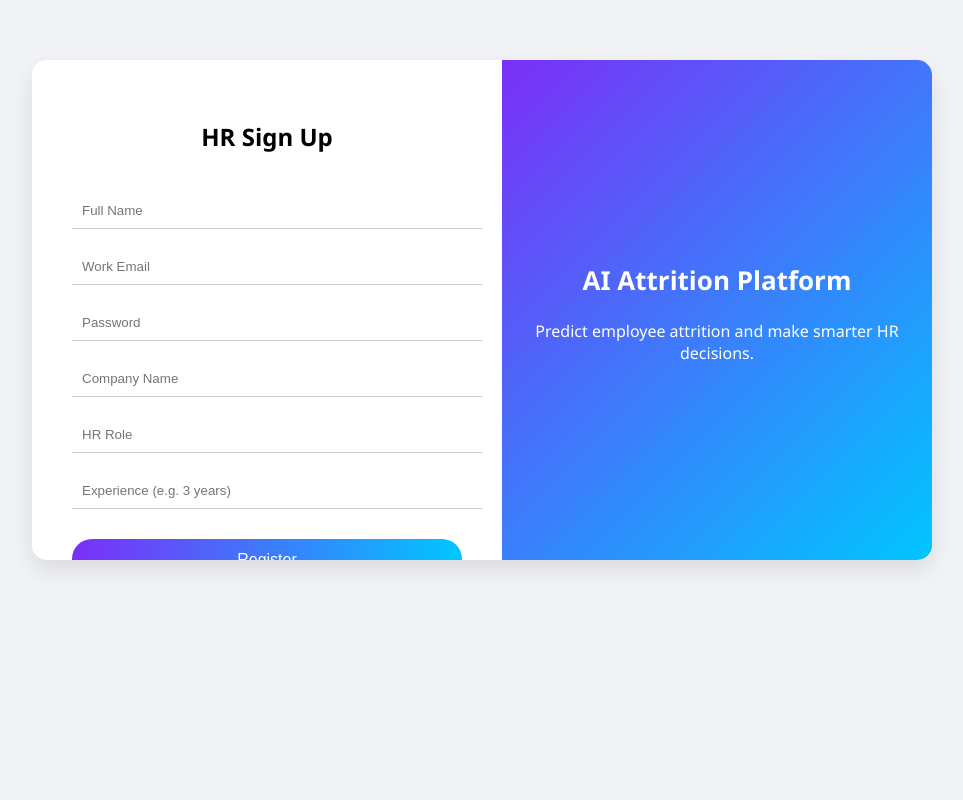
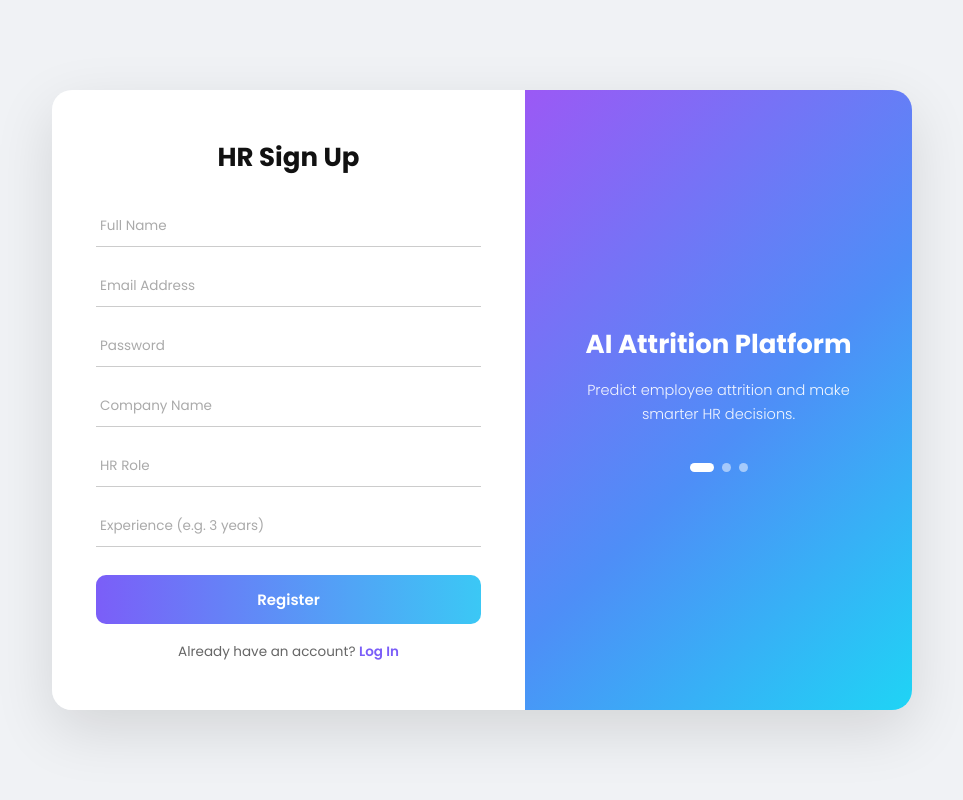
Before and after one commit to maheshwariakshat34/ai-employee-attrition-prediction, a Flask app: page /signup in a window 1280 px wide. Shown: the whole page, without its empty margins (158-1121 px from the left). Run offline with Flask 3, Linux system fonts and the light colour scheme; parts of the project's set-up code (start-up, migrations or seed data) failed here and were passed over.

Commit message:
Add signup page

```diff
--- a/templates/signup.html
+++ b/templates/signup.html
@@ -1,126 +1,282 @@
 <!DOCTYPE html>
-<html>
+<html lang="en">
 <head>
-    <title>HR Platform Signup</title>
+    <meta charset="UTF-8">
+    <meta name="viewport" content="width=device-width, initial-scale=1.0">
+    <title>HR Sign Up</title>
+
+    <!-- Google Font - clean and readable -->
+    <link href="https://fonts.googleapis.com/css2?family=Poppins:wght@300;400;500;600;700&display=swap" rel="stylesheet">
 
     <style>
-        body {
+        /* ── Reset and base ── */
+        * {
             margin: 0;
-            font-family: 'Segoe UI', sans-serif;
-            background: #f2f3f7;
+            padding: 0;
+            box-sizing: border-box;
         }
 
-        .container {
+        body {
+            font-family: 'Poppins', sans-serif;
+            background-color: #f0f2f5;
+            min-height: 100vh;
             display: flex;
-            width: 900px;
-            height: 500px;
-            margin: 60px auto;
-            border-radius: 15px;
-            overflow: hidden;
-            box-shadow: 0 10px 25px rgba(0,0,0,0.1);
+            align-items: center;
+            justify-content: center;
         }
 
-        /* LEFT FORM */
-        .left {
-            width: 50%;
-            background: white;
-            padding: 40px;
+        /* ── Main card wrapper ── */
+        .card {
+            display: flex;
+            width: 860px;
+            min-height: 580px;
+            border-radius: 20px;
+            overflow: hidden;
+            box-shadow: 0 20px 60px rgba(0, 0, 0, 0.12);
         }
 
-        .left h2 {
-            text-align: center;
-            margin-bottom: 30px;
+        /* ── Left side - the form ── */
+        .form-side {
+            background: #ffffff;
+            width: 55%;
+            padding: 48px 44px;
+            display: flex;
+            flex-direction: column;
+            justify-content: center;
         }
 
-        input {
+        .form-side h2 {
+            font-size: 26px;
+            font-weight: 700;
+            color: #111;
+            margin-bottom: 28px;
+            text-align: center;
+        }
+
+        /* ── Input fields ── */
+        .input-group {
+            margin-bottom: 18px;
+        }
+
+        .input-group input {
             width: 100%;
             border: none;
-            border-bottom: 1px solid #ccc;
-            padding: 10px;
-            margin: 10px 0;
+            border-bottom: 1.5px solid #ccc;
+            padding: 10px 4px;
+            font-size: 14px;
+            font-family: 'Poppins', sans-serif;
+            color: #333;
+            background: transparent;
             outline: none;
+            transition: border-color 0.3s;
         }
 
-        button {
-            width: 100%;
-            padding: 12px;
-            margin-top: 20px;
-            border: none;
-            border-radius: 20px;
-            background: linear-gradient(to right, #7b2ff7, #00c6ff);
-            color: white;
-            font-size: 16px;
-            cursor: pointer;
+        /* highlight input when user clicks on it */
+        .input-group input:focus {
+            border-bottom-color: #7b5ef8;
         }
 
+        .input-group input::placeholder {
+            color: #aaa;
+            font-size: 13.5px;
+        }
+
+        /* ── Register button ── */
+        .btn-register {
+            width: 100%;
+            padding: 13px;
+            margin-top: 10px;
+            border: none;
+            border-radius: 10px;
+            background: linear-gradient(to right, #7b5ef8, #3bc8f5);
+            color: white;
+            font-size: 15px;
+            font-weight: 600;
+            font-family: 'Poppins', sans-serif;
+            cursor: pointer;
+            transition: opacity 0.2s;
+        }
+
+        .btn-register:hover {
+            opacity: 0.88;
+        }
+
+        /* ── Login link at the bottom ── */
         .login-link {
             text-align: center;
-            margin-top: 15px;
+            margin-top: 18px;
+            font-size: 13.5px;
+            color: #666;
         }
 
-        /* RIGHT SIDE DESIGN */
-        .right {
-            width: 50%;
-            background: linear-gradient(135deg, #7b2ff7, #00c6ff);
-            display: flex;
-            justify-content: center;
-            align-items: center;
-            color: white;
-            text-align: center;
-            padding: 20px;
+        .login-link a {
+            color: #7b5ef8;
+            font-weight: 600;
+            text-decoration: none;
         }
 
-        .right h2 {
-            font-size: 26px;
+        .login-link a:hover {
+            text-decoration: underline;
         }
 
-        .right p {
-            margin-top: 10px;
+        /* ── Error message box (shown if signup fails) ── */
+        .error-msg {
+            background: #fff0f0;
+            color: #e53e3e;
+            border: 1px solid #fca5a5;
+            border-radius: 8px;
+            padding: 10px 14px;
+            font-size: 13px;
+            margin-bottom: 16px;
+            display: none; /* hidden by default */
         }
 
+        /* ── Right side - the blue panel ── */
+        .info-side {
+            width: 45%;
+            background: linear-gradient(135deg, #9b59f5 0%, #4e8ef7 55%, #1fd4f5 100%);
+            display: flex;
+            flex-direction: column;
+            align-items: center;
+            justify-content: center;
+            padding: 48px 36px;
+            text-align: center;
+            color: white;
+        }
+
+        .info-side h1 {
+            font-size: 26px;
+            font-weight: 700;
+            margin-bottom: 16px;
+            line-height: 1.3;
+        }
+
+        .info-side p {
+            font-size: 14.5px;
+            font-weight: 300;
+            line-height: 1.7;
+            opacity: 0.92;
+        }
+
+        /* small decorative dots on right panel */
+        .dots {
+            display: flex;
+            gap: 8px;
+            margin-top: 36px;
+        }
+
+        .dots span {
+            width: 9px;
+            height: 9px;
+            border-radius: 50%;
+            background: rgba(255,255,255,0.5);
+        }
+
+        .dots span.active {
+            background: white;
+            width: 24px;
+            border-radius: 5px;
+        }
     </style>
 </head>
-
 <body>
 
-<div class="container">
+<div class="card">
 
-    <!-- LEFT FORM -->
-    <div class="left">
+    <!-- ── Left: Signup Form ── -->
+    <div class="form-side">
+
         <h2>HR Sign Up</h2>
 
-        <form method="POST" action="/signup">
+        <!-- Error message shown if something goes wrong -->
+        <div class="error-msg" id="errorMsg"></div>
 
-            <input type="text" name="username" placeholder="Full Name" required>
+        <!-- The form sends data to /signup using POST method (safe) -->
+        <form action="/signup" method="POST" id="signupForm">
 
-            <input type="email" name="email" placeholder="Work Email" required>
+            <div class="input-group">
+                <input type="text" name="username" placeholder="Full Name" required>
+            </div>
 
-            <input type="password" name="password" placeholder="Password" required>
+            <div class="input-group">
+                <input type="email" name="email" placeholder="Email Address" required>
+            </div>
 
-            <input type="text" name="company" placeholder="Company Name" required>
+            <div class="input-group">
+                <input type="password" name="password" placeholder="Password" required>
+            </div>
 
-            <input type="text" name="designation" placeholder="HR Role" required>
+            <div class="input-group">
+                <input type="text" name="company" placeholder="Company Name">
+            </div>
 
-            <input type="text" name="experience" placeholder="Experience (e.g. 3 years)" required>
+            <div class="input-group">
+                <input type="text" name="designation" placeholder="HR Role">
+            </div>
 
-            <button type="submit">Register</button>
+            <div class="input-group">
+                <input type="text" name="experience" placeholder="Experience (e.g. 3 years)">
+            </div>
+
+            <button type="submit" class="btn-register">Register</button>
 
         </form>
 
+        <!-- Login link for users who already have an account -->
         <div class="login-link">
-            Already a member? <a href="/login">Login</a>
+            Already have an account? <a href="/login">Log In</a>
         </div>
+
     </div>
 
-    <!-- RIGHT PANEL -->
-    <div class="right">
-        <div>
-            <h2>AI Attrition Platform</h2>
-            <p>Predict employee attrition and make smarter HR decisions.</p>
+    <!-- ── Right: Info Panel ── -->
+    <div class="info-side">
+
+        <h1>AI Attrition Platform</h1>
+        <p>Predict employee attrition and make smarter HR decisions.</p>
+
+        <!-- small decorative dots -->
+        <div class="dots">
+            <span class="active"></span>
+            <span></span>
+            <span></span>
         </div>
+
     </div>
 
 </div>
 
+<script>
+    // Show error message if Flask returns an error response
+    const form = document.getElementById("signupForm");
+
+    form.addEventListener("submit", async function(e) {
+        e.preventDefault(); // stop normal form submit
+
+        // Collect all form values
+        const formData = new FormData(form);
+
+        // Send form to /signup using fetch
+        const response = await fetch("/signup", {
+            method: "POST",
+            body: formData
+        });
+
+        // If signup worked, Flask will redirect — follow it
+        if (response.redirected) {
+            window.location.href = response.url;
+            return;
+        }
+
+        // If something went wrong, show the error message
+        if (!response.ok) {
+            const data = await response.json();
+            const errorBox = document.getElementById("errorMsg");
+            errorBox.style.display = "block";
+            errorBox.textContent = data.message || "Something went wrong. Please try again.";
+        }
+    });
+</script>
+
 </body>
 </html>
```
